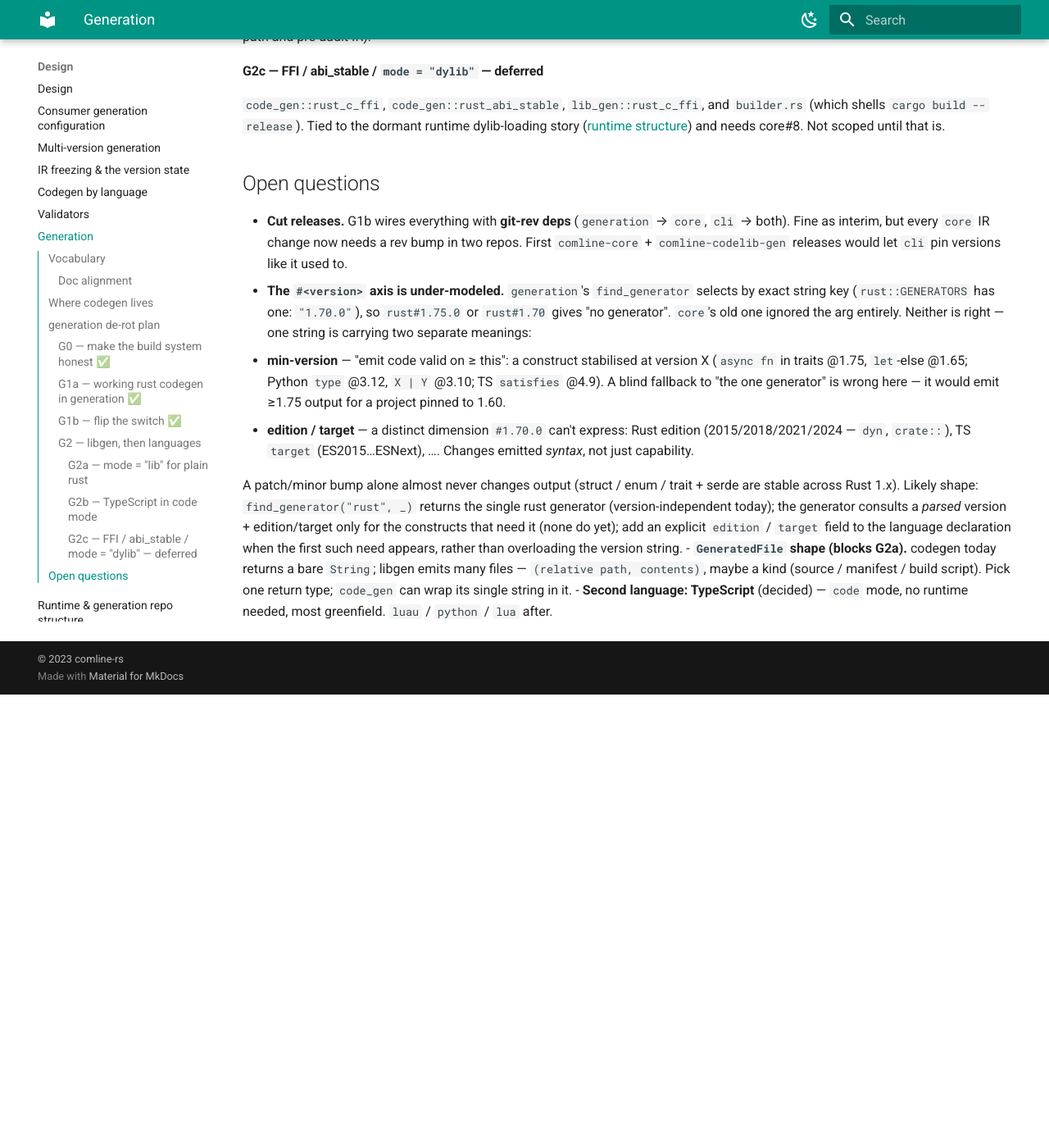
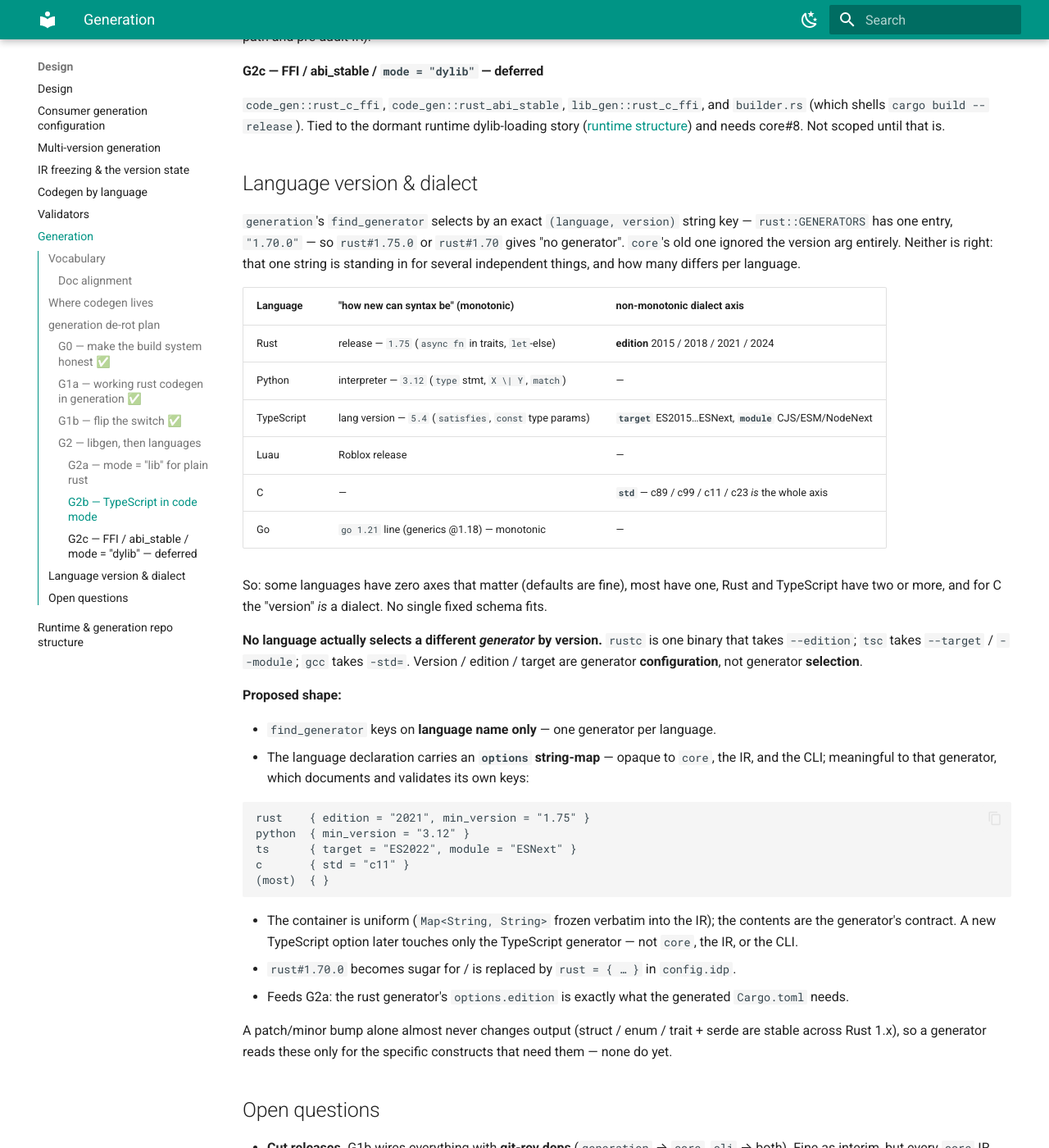
Before and after one commit to ComlineProject/docs, an MkDocs documentation site: the page built from docs/docs/design/generation.md, in a window 1280 px wide and 1400 px high, scrolled down 3680 px. Shown: the whole window at 82% size. Built offline with MkDocs 1.6.1 and Material for MkDocs 9.7.7, drawn with Linux system fonts in a browser that asks for light colours; the version menu is left out; before the commit the page ends 4527 px from its top, so only the background shows below that; some of the changed text lies outside the part shown.

Commit message:
docs(design): add 'Language version & dialect' section
Promote the find_generator open question to its own section. Per-language
table of version/dialect axes (Rust: release + edition; TS: version +
target + module; C: std is the whole axis; Python/Luau/Go: one or none).
Key point: no language selects a different generator by version — it's
generator config, not selection. Proposed shape: find_generator keys on
language name only; the language declaration carries an opaque
Map<String,String> options bag the generator owns and validates
(rust { edition, min_version }, ts { target, module }, ...); rust#1.70.0
becomes sugar for rust = { ... }.

````diff
--- a/docs/docs/design/generation.md
+++ b/docs/docs/design/generation.md
@@ -181,31 +181,65 @@ the old `comline::` crate path and pre-audit IR).
 dylib-loading story ([runtime structure](runtime-repo-structure.md)) and needs
 core#8. Not scoped until that is.
 
+## Language version & dialect
+
+`generation`'s `find_generator` selects by an exact `(language, version)` string
+key — `rust::GENERATORS` has one entry, `"1.70.0"` — so `rust#1.75.0` or
+`rust#1.70` gives "no generator". `core`'s old one ignored the version arg
+entirely. Neither is right: that one string is standing in for several
+independent things, and how many differs per language.
+
+| Language | "how new can syntax be" (monotonic) | non-monotonic dialect axis |
+|---|---|---|
+| Rust | release — `1.75` (`async fn` in traits, `let`-else) | **edition** 2015 / 2018 / 2021 / 2024 |
+| Python | interpreter — `3.12` (`type` stmt, `X \| Y`, `match`) | — |
+| TypeScript | lang version — `5.4` (`satisfies`, `const` type params) | **`target`** ES2015…ESNext, **`module`** CJS/ESM/NodeNext |
+| Luau | Roblox release | — |
+| C | — | **`std`** — c89 / c99 / c11 / c23 *is* the whole axis |
+| Go | `go 1.21` line (generics @1.18) — monotonic | — |
+
+So: some languages have zero axes that matter (defaults are fine), most have
+one, Rust and TypeScript have two or more, and for C the "version" *is* a
+dialect. No single fixed schema fits.
+
+**No language actually selects a different *generator* by version.** `rustc` is
+one binary that takes `--edition`; `tsc` takes `--target` / `--module`; `gcc`
+takes `-std=`. Version / edition / target are generator **configuration**, not
+generator **selection**.
+
+**Proposed shape:**
+
+- `find_generator` keys on **language name only** — one generator per language.
+- The language declaration carries an **`options` string-map** — opaque to
+  `core`, the IR, and the CLI; meaningful to that generator, which documents and
+  validates its own keys:
+
+  ```
+  rust    { edition = "2021", min_version = "1.75" }
+  python  { min_version = "3.12" }
+  ts      { target = "ES2022", module = "ESNext" }
+  c       { std = "c11" }
+  (most)  { }
+  ```
+
+- The container is uniform (`Map<String, String>` frozen verbatim into the IR);
+  the contents are the generator's contract. A new TypeScript option later
+  touches only the TypeScript generator — not `core`, the IR, or the CLI.
+- `rust#1.70.0` becomes sugar for / is replaced by `rust = { … }` in
+  `config.idp`.
+- Feeds G2a: the rust generator's `options.edition` is exactly what the
+  generated `Cargo.toml` needs.
+
+A patch/minor bump alone almost never changes output (struct / enum / trait +
+serde are stable across Rust 1.x), so a generator reads these only for the
+specific constructs that need them — none do yet.
+
 ## Open questions
 
 - **Cut releases.** G1b wires everything with **git-rev deps** (`generation` →
   `core`, `cli` → both). Fine as interim, but every `core` IR change now needs a
   rev bump in two repos. First `comline-core` + `comline-codelib-gen` releases
   would let `cli` pin versions like it used to.
-- **The `#<version>` axis is under-modeled.** `generation`'s `find_generator`
-  selects by exact string key (`rust::GENERATORS` has one: `"1.70.0"`), so
-  `rust#1.75.0` or `rust#1.70` gives "no generator". `core`'s old one ignored the
-  arg entirely. Neither is right — one string is carrying two separate meanings:
-  - **min-version** — "emit code valid on ≥ this": a construct stabilised at
-    version X (`async fn` in traits @1.75, `let`-else @1.65; Python `type` @3.12,
-    `X | Y` @3.10; TS `satisfies` @4.9). A blind fallback to "the one generator"
-    is wrong here — it would emit ≥1.75 output for a project pinned to 1.60.
-  - **edition / target** — a distinct dimension `#1.70.0` can't express: Rust
-    edition (2015/2018/2021/2024 — `dyn`, `crate::`), TS `target` (ES2015…ESNext),
-    …. Changes emitted *syntax*, not just capability.
-
-  A patch/minor bump alone almost never changes output (struct / enum / trait +
-  serde are stable across Rust 1.x). Likely shape: `find_generator("rust", _)`
-  returns the single rust generator (version-independent today); the generator
-  consults a *parsed* version + edition/target only for the constructs that need
-  it (none do yet); add an explicit `edition` / `target` field to the language
-  declaration when the first such need appears, rather than overloading the
-  version string.
 - **`GeneratedFile` shape (blocks G2a).** codegen today returns a bare `String`;
   libgen emits many files — `(relative path, contents)`, maybe a kind (source /
   manifest / build script). Pick one return type; `code_gen` can wrap its single
````
